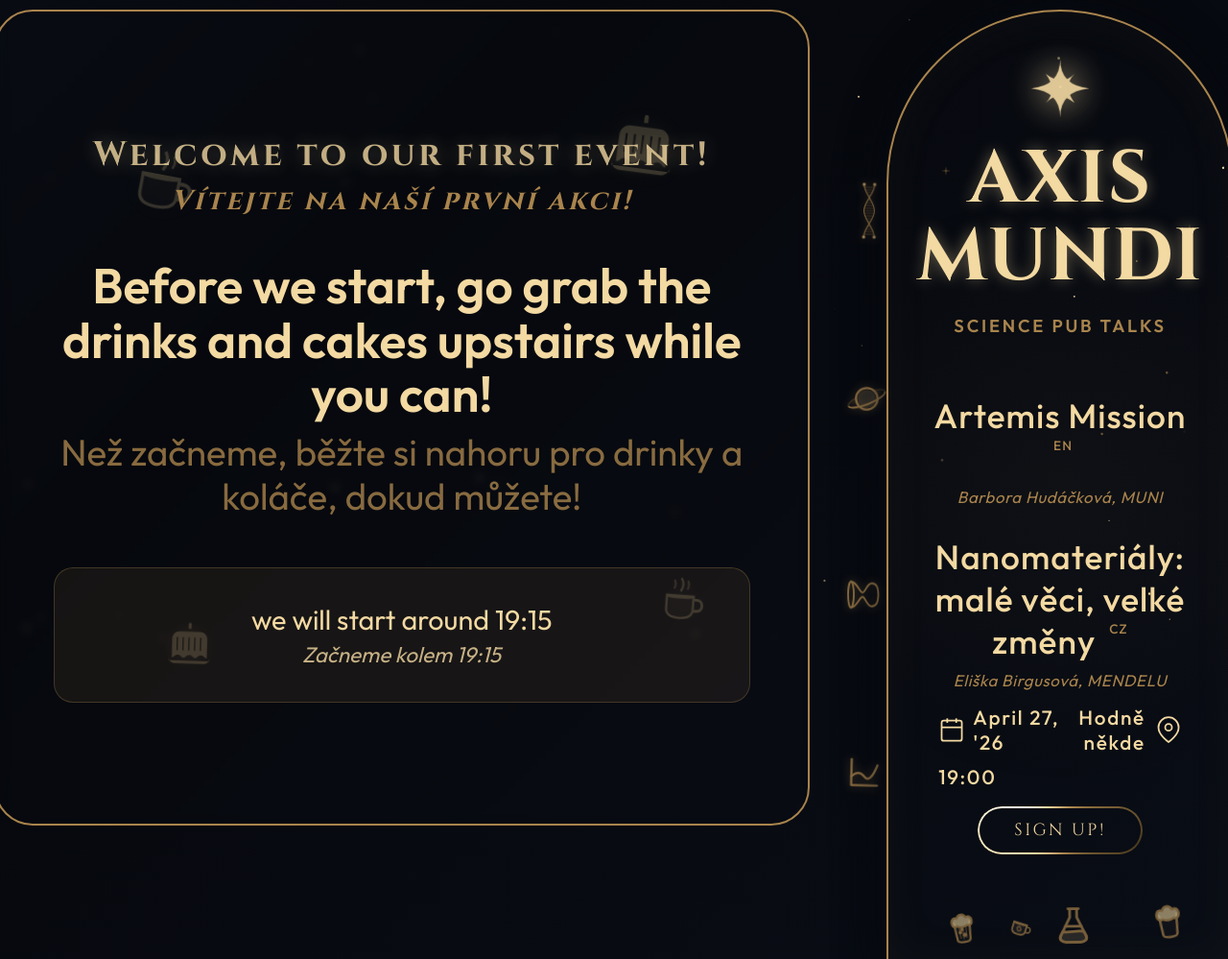
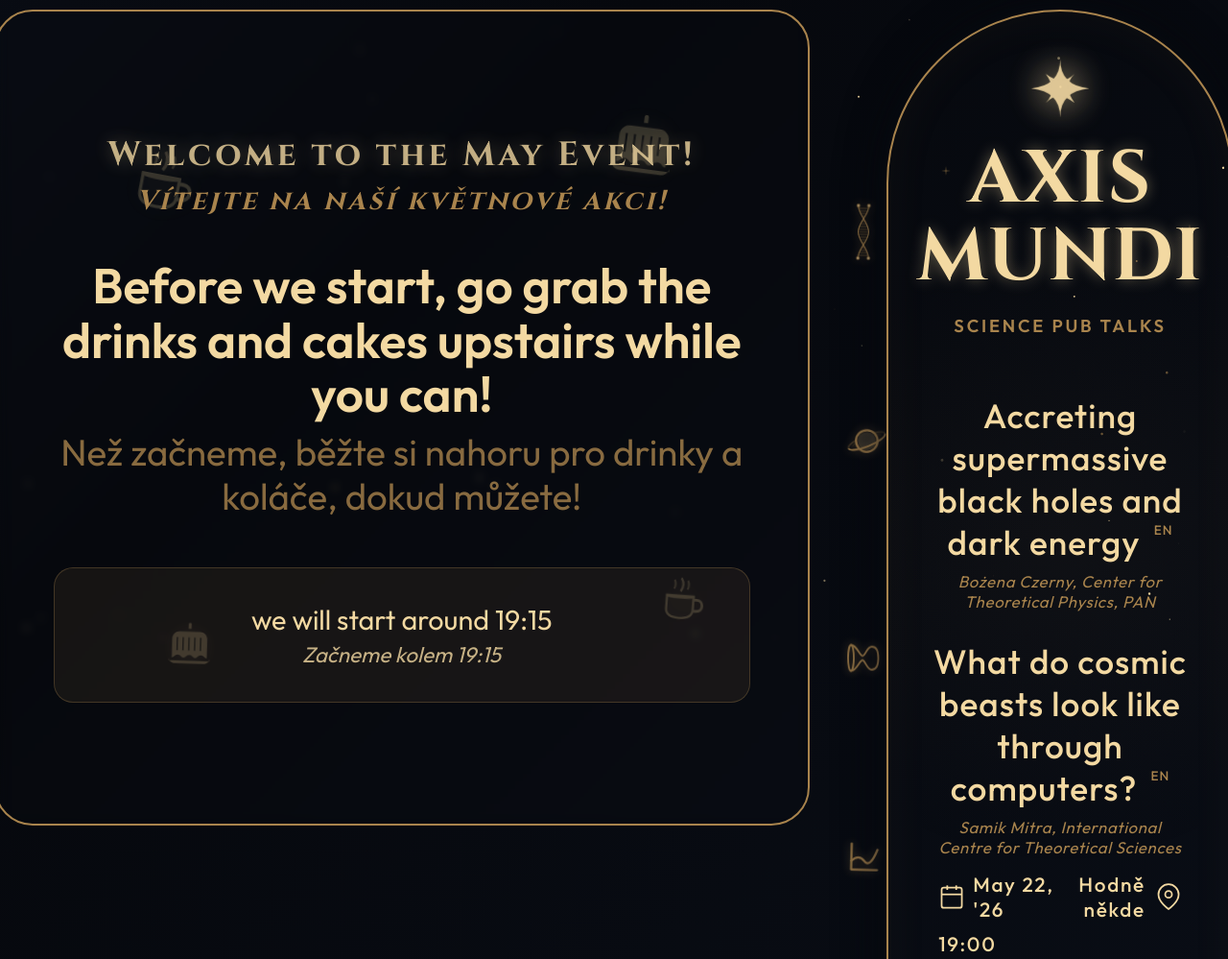
Before and after one commit to vasu17/Weird-science-club-website, a website: page club.html in a window 1280 px wide. Shown: the part 120-1119 px from the top of the page at 96% size. Drawn offline with Linux system fonts and the light colour scheme.

Commit message:
update club page

```diff
--- a/club.html
+++ b/club.html
@@ -60,8 +60,8 @@
             </div>
 
             <div class="club-content">
-                <h2 class="club-title">Welcome to our first event!</h2>
-                <h2 class="club-title-cz">Vítejte na naší první akci!</h2>
+                <h2 class="club-title">Welcome to the May Event!</h2>
+                <h2 class="club-title-cz">Vítejte na naší květnové akci!</h2>
 
                 <p class="club-body">Before we start, go grab the drinks and cakes upstairs while you can! </p>
                 <p class="club-body-cz">Než začneme, běžte si nahoru pro drinky a koláče, dokud můžete!</p>
@@ -152,14 +152,14 @@
                     <main class="talks-list">
                         <a href="#abstract-1" class="talk-link">
                             <div class="talk talk-glow">
-                                <h3>Artemis Mission <sup class="lang">EN</sup></h3>
-                                <p>Barbora Hudáčková, MUNI</p>
+                                <h3> Accreting supermassive black holes and dark energy <sup class="lang">EN</sup></h3>
+                                <p>Bożena Czerny, Center for Theoretical Physics, PAN</p>
                             </div>
                         </a>
                         <a href="#abstract-2" class="talk-link">
                             <div class="talk talk-glow">
-                                <h3>Nanomateriály: malé věci, velké změny <sup class="lang">CZ</sup></h3>
-                                <p>Eliška Birgusová, MENDELU</p>
+                                <h3>What do cosmic beasts look like through computers? <sup class="lang">EN</sup></h3>
+                                <p>Samik Mitra, International Centre for Theoretical Sciences</p>
                             </div>
                         </a>
                     </main>
@@ -175,7 +175,7 @@
                                 <line x1="8" y1="2" x2="8" y2="6"></line>
                                 <line x1="3" y1="10" x2="21" y2="10"></line>
                             </svg>
-                            <span id="eventDate">April 27, '26</span>
+                            <span id="eventDate">May 22, '26</span>
                         </span>
                         <span class="time" id="eventTime">19:00</span>
                     </a>
@@ -189,10 +189,6 @@
                         </a>
                     </div>
                 </div>
-                <a href="https://forms.office.com/Pages/ResponsePage.aspx?id=I0-QEdvw3EyW9zkL1V_O6IN87x5OFplEk4L63cHXEUBUQ1BENUM1Mlo2NklDMEpVVE8xU1pHWlhCQS4u"
-                    target="_blank" rel="noopener noreferrer" class="signup-btn" id="signupButton">
-                    Sign up!
-                </a>
 
                 <div class="drinks-footer">
                     <!-- Drink icons -->
```
